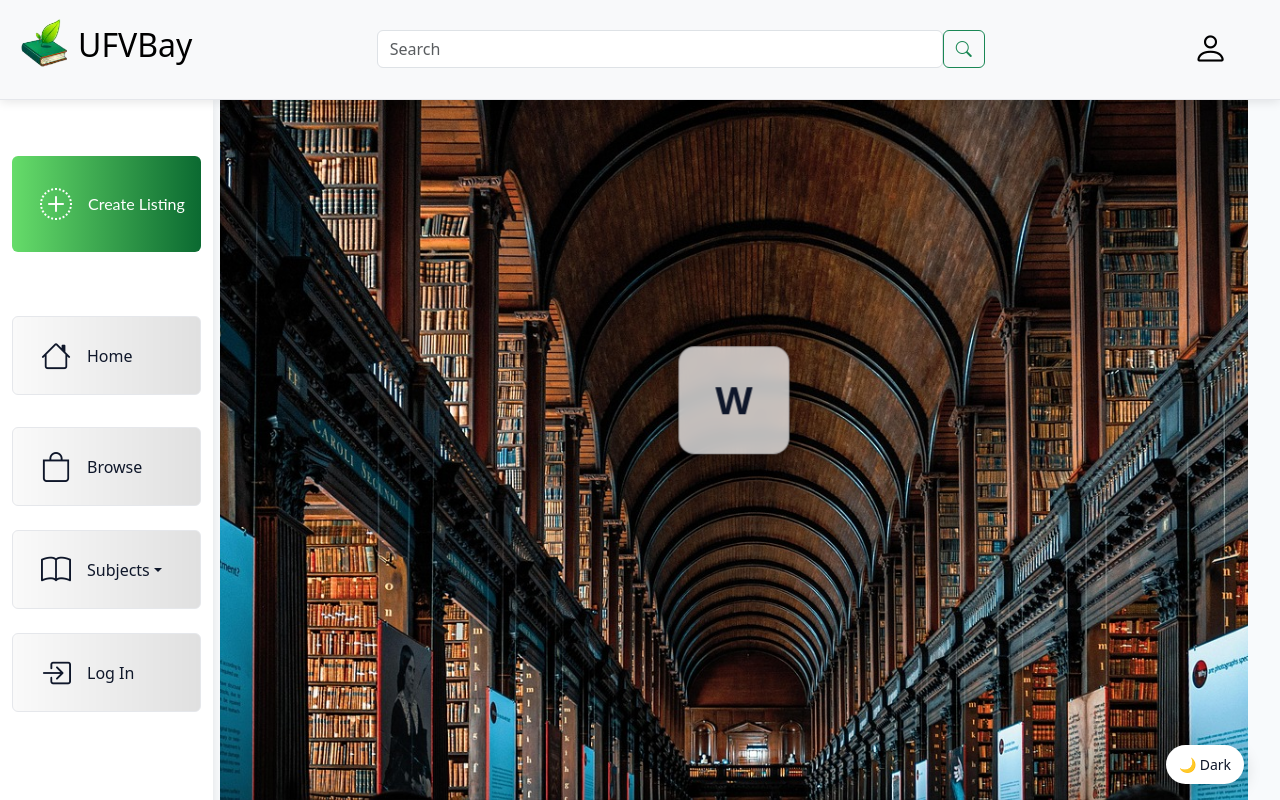
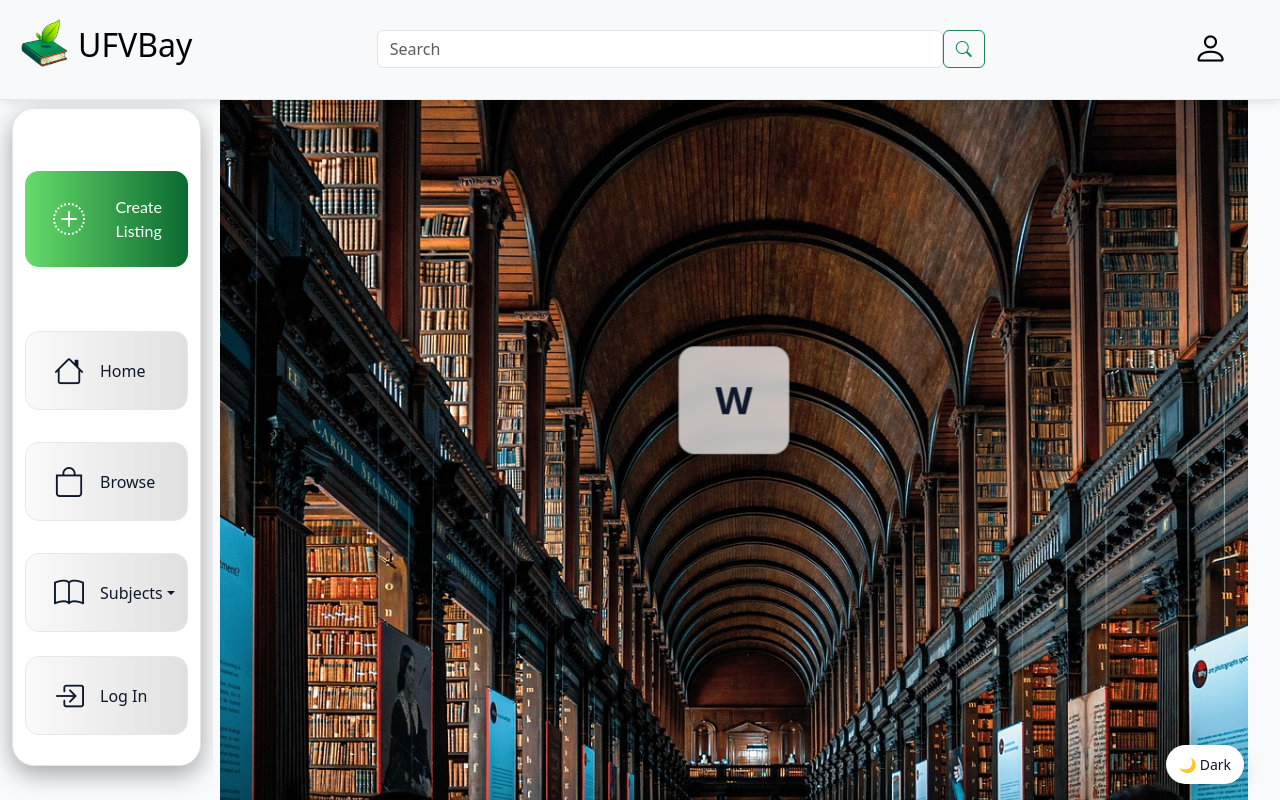
Before and after one commit to Gurv-Chahal/ufvbay, a React (Vite) app in the folder client/: page /home in a window 1280 px wide. Built offline with nearby package versions, Linux system fonts and the light colour scheme; a small style sheet from the web is missing.

Commit message:
testing bubble sidebar

```diff
--- a/client/src/components/HomeSideBar.jsx
+++ b/client/src/components/HomeSideBar.jsx
@@ -71,13 +71,14 @@ const HomeSideBar = ({ onSubjectChange }) => {
               /* drop the hardcoded light bg */
               // backgroundColor: "#f8f9fa",
               // use theme variables instead (or move to CSS entirely)
-              backgroundColor: "var(--surface)",
+              backgroundColor: "transparent",
               color: "var(--text)",
               borderRight: "none",
               position: "fixed",
-              boxShadow: "0 2px 10px rgba(0, 0, 0, 0.1)",
+              boxShadow: "none",
           }}
       >
+          <div className="sidebar-bubble">
           <div className="d-flex flex-column">
               <Link to="/create-listing" style={{textDecoration: "none"}}>
                   <button
@@ -173,6 +174,7 @@ const HomeSideBar = ({ onSubjectChange }) => {
               )}
           </div>
       </div>
+      </div>
   );
 };
 
--- a/client/src/styles/HomeSideBar.css
+++ b/client/src/styles/HomeSideBar.css
@@ -100,9 +100,62 @@
 
 
 
-/* dropdown should render cleanly in a fixed aside */
+
+
+
+
+
+
+
+
+/* The rounded "bubble" that holds all sidebar items */
+.sidebar-bubble {
+    display: flex;
+    flex-direction: column;
+    gap: 12px;
+    padding: 14px 12px;
+
+    background: var(--surface, #0b0f19);                  /* dark theme surface */
+    border: 1px solid var(--border, rgba(255,255,255,.08));
+    border-radius: 22px;                                   /* << round edges */
+    box-shadow:
+            0 8px 24px rgba(0,0,0,.35),                          /* outer depth */
+            inset 0 1px 0 rgba(255,255,255,.06);                 /* soft inner line */
+    overflow: visible;                                     /* let dropdowns show */
+}
+
+/* Light theme version (if you use a .light root/class) */
+.light .sidebar-bubble {
+    background: #ffffff;
+    border: 1px solid #e5e7eb;
+    box-shadow:
+            0 8px 24px rgba(2,6,23,.08),
+            inset 0 1px 0 rgba(255,255,255,.65);
+}
+
+/* Make every sidebar control fill the bubble width and feel pill-like */
+.home-sidebar .btn,
+.home-sidebar .gradient-button,
+.home-sidebar .dropdown-toggle,
+.home-sidebar a.btn {
+    width: 100%;
+    border-radius: 14px;
+}
+
+/* Keep consistent vertical rhythm between items */
+.home-sidebar .btn + .btn,
+.home-sidebar .btn + .dropdown,
+.home-sidebar .dropdown + .btn,
+.home-sidebar .dropdown + .dropdown {
+    margin-top: 8px;
+}
+
+/* Dropdown should look contained by the bubble */
 .home-sidebar .dropdown-menu {
-    position: absolute;
-    inset: auto auto auto 0;
-    z-index: 1040;
+    width: 100%;
+    border-radius: 14px;
+    border: 1px solid var(--border, rgba(255,255,255,.10));
+    overflow: hidden;
+    transform: translateY(4px);
+    z-index: 1040; /* above the bubble itself */
 }
```
